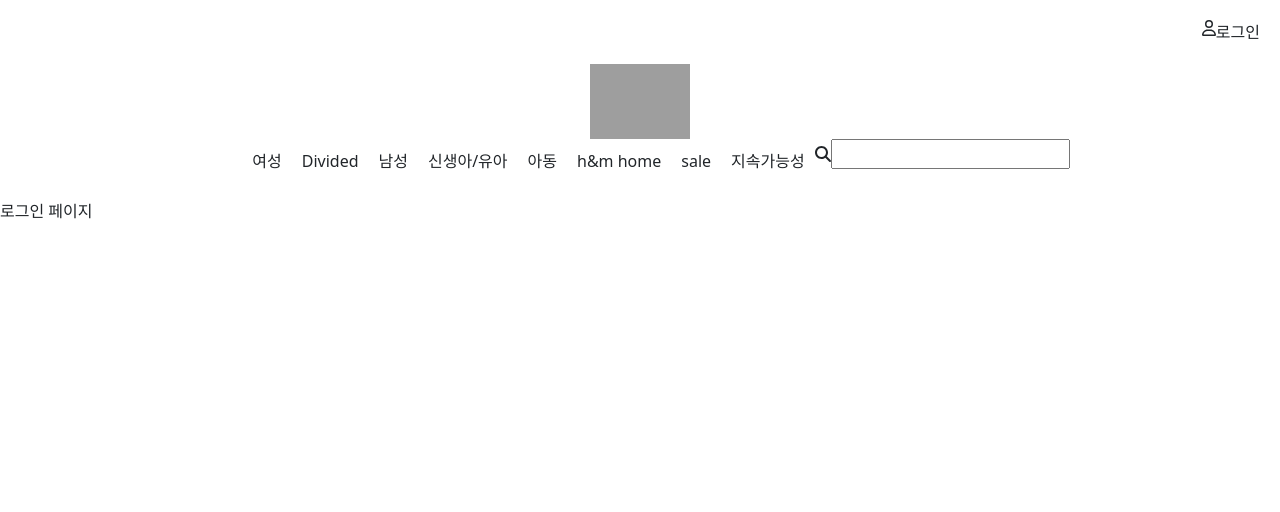
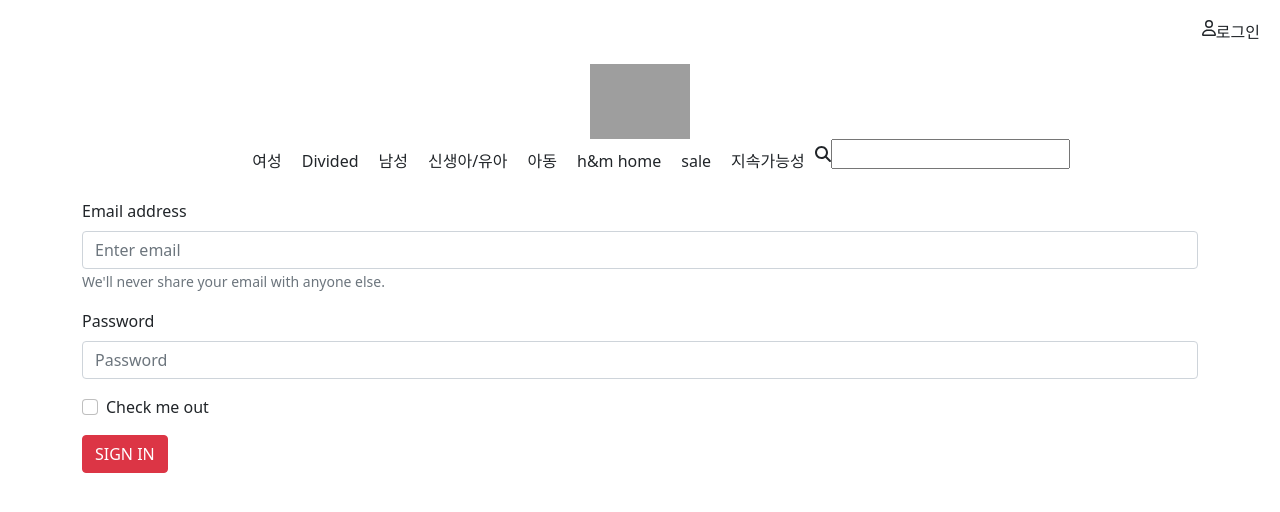
Before and after one commit to victoryalhj/hnm-react-router-practice, a React (Create React App) app: page /login in a window 1280 px wide. Shown: the top 512 px of the page. Built offline with nearby package versions, Linux system fonts and the light colour scheme; grey boxes are pictures that could not be loaded.

Commit message:
updated Login page

```diff
--- a/src/App.css
+++ b/src/App.css
@@ -2,6 +2,7 @@
   display: flex;
   justify-content: flex-end;
   margin: 20px;
+  cursor: pointer;
 }
 .nav-section {
   display: flex;
@@ -18,3 +19,10 @@
   display: flex;
   justify-content: center;
 }
+.container img {
+  width: 300px;
+
+}
+.container img:hover {
+  width: 320px;
+}
--- a/src/App.js
+++ b/src/App.js
@@ -1,3 +1,4 @@
+import {useEffect, useState} from "react";
 import './App.css';
 import 'bootstrap/dist/css/bootstrap.min.css';
 import {Routes, Route} from "react-router-dom";
@@ -17,13 +18,18 @@
 // 7.로그아웃이되면 상품 디테일페이지 볼수없음, 다시 로그인페이지
 // 8.로그인하면 로그아웃보이고, 로그아웃하면 로그인보임
 // 9.상품을 검색할수 있음
+
 function App() {
+  const [authenticate, setAuthenticate] = useState(false); //true면 로그인이 됨,false면 로그인안됨
+  useEffect(()=>{
+    console.log("aaa",authenticate)
+  },[authenticate]);
   return (
     <div>
       <Navbar/>
       <Routes>
         <Route path="/" element={<ProductAll />} />
-        <Route path="/login" element={<Login />} />
+        <Route path="/login" element={<Login setAuthenticate={setAuthenticate}/>} />
         <Route path="/product/:id" element={<ProductDetail />} />
       </Routes>
     </div>
--- a/src/component/Navbar.js
+++ b/src/component/Navbar.js
@@ -2,14 +2,19 @@
 import {FontAwesomeIcon} from "@fortawesome/react-fontawesome";
 import {faUser} from "@fortawesome/free-regular-svg-icons";
 import {faSearch} from "@fortawesome/free-solid-svg-icons"
-
+import { useNavigate } from 'react-router-dom';
 
 const Navbar = () => {
-  const menuList = ["여성","Divided","남성","신생아/유아","아동","h&m home","sale","지속가능성"]
+  const menuList = ["여성","Divided","남성","신생아/유아","아동","h&m home","sale","지속가능성"];
+  const navigate = useNavigate();
+
+  const goToLogin = () => {
+    navigate('/login')
+  };
   return (
     <div>
       <div>
-        <div className='login-button'>
+        <div className='login-button' onClick={goToLogin}>
           <FontAwesomeIcon icon={faUser} />
           <div>로그인</div>
         </div>
--- a/src/component/ProductCard.js
+++ b/src/component/ProductCard.js
@@ -4,11 +4,10 @@
   return (
     <div>
       <img src={item?.img} alt=""/>
-      <div>{item?.choice == true ? "CHOICE" : ""}</div>
-      <div>Conscious choice</div>
+      <div>{item?.choice === true ? "CHOICE" : ""}</div>
       <div>{item?.title}</div>
-      <div>{item?.price}원</div>
-      <div>{item?.new == true ? "NEW" : ""}</div>
+      {/* <div>{item?.price}원</div> */}
+      <div>{item?.new === true ? "NEW" : ""}</div>
     </div>
   );
 };
--- a/src/page/Login.js
+++ b/src/page/Login.js
@@ -1,9 +1,39 @@
 import React from "react";
+import {Form, Button, Container} from "react-bootstrap";
+import { useNavigate } from "react-router-dom";
 
-const Login = () => {
+const Login = ({setAuthenticate}) => {
+  const navigate = useNavigate()
+  const loginUser = (event) => {
+    event.preventDefault();
+    console.log("login user function issue");
+    setAuthenticate(true);
+    navigate("/");
+  };
   return (
     <div>
-      로그인 페이지
+      <Container>
+       <Form onSubmit={(event)=>loginUser(event)}>
+        <Form.Group className="mb-3" controlId="formBasicEmail">
+          <Form.Label>Email address</Form.Label>
+          <Form.Control type="email" placeholder="Enter email" />
+          <Form.Text className="text-muted">
+            We'll never share your email with anyone else.
+          </Form.Text>
+        </Form.Group>
+
+        <Form.Group className="mb-3" controlId="formBasicPassword">
+          <Form.Label>Password</Form.Label>
+          <Form.Control type="password" placeholder="Password" />
+        </Form.Group>
+        <Form.Group className="mb-3" controlId="formBasicCheckbox">
+          <Form.Check type="checkbox" label="Check me out" />
+        </Form.Group>
+        <Button variant="danger" type="submit">
+          SIGN IN
+        </Button>
+       </Form>
+      </Container>
     </div>
    );
   };
--- a/src/page/ProductAll.js
+++ b/src/page/ProductAll.js
@@ -22,6 +22,8 @@
       setLoading(false);
     }
   };
+
+
 
   useEffect(()=>{
     getProducts();
```
